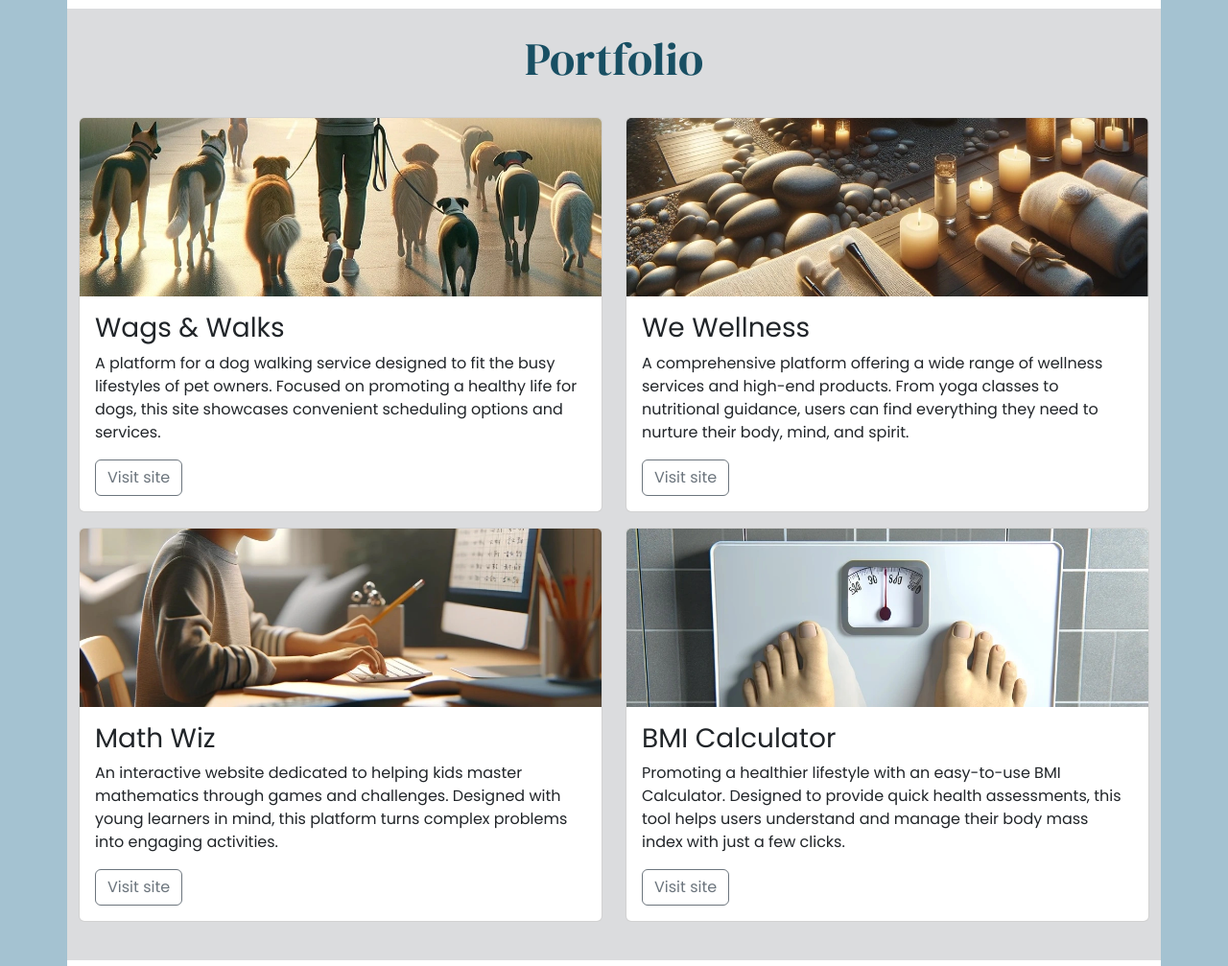
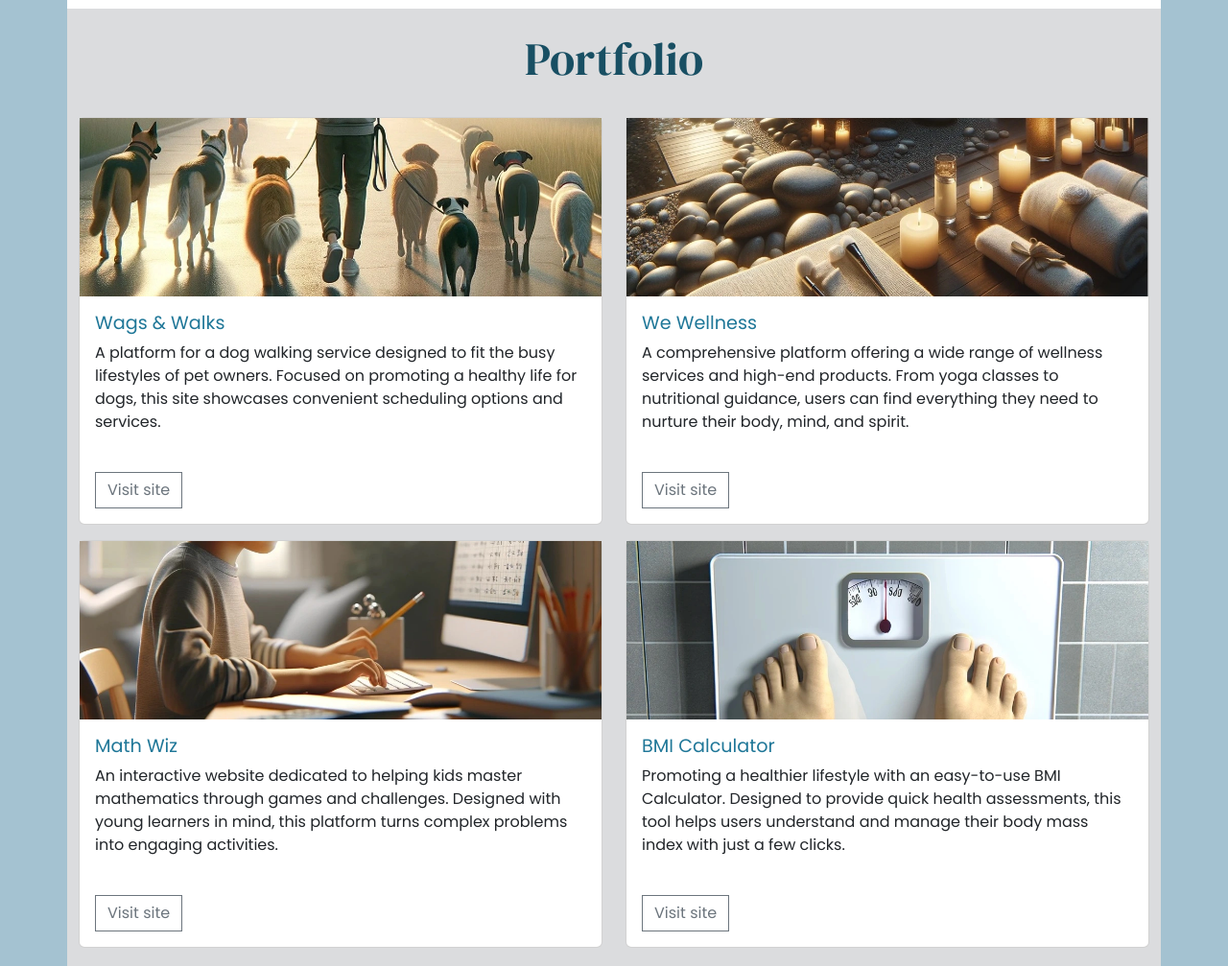
Before and after one commit to weakn1337/mei-wong, a plain HTML site: page index.html in a window 1280 px wide. Shown: the part 1040-2047 px from the top of the page at 96% size. Drawn offline with nearby package versions, Linux system fonts and the light colour scheme.

Commit message:
Remove rounded corners

```diff
--- a/assets/css/style.css
+++ b/assets/css/style.css
@@ -19,6 +19,11 @@ h1, h2 {
     color: #184f63;
 }
 
+.sharp-corner,
+.sharp-corners * {
+    border-radius: 0;
+}
+
 /* about section */
 #about {
     background-color: white;
@@ -26,6 +31,19 @@ h1, h2 {
 /* portfolio section */
 #portfolio {
     background-color: #dbdcde;
+}
+#portfolio .card-title {
+    color: #1f7798;
+    font-size: 1.2rem;
+
+}
+
+#portfolio .card-text {
+    min-height: 120px;
+}
+#portfolio .btn-outline-secondary:hover {
+    background-color: #1f7798;
+
 }
 /* contact section */
 #contact {
@@ -40,3 +58,9 @@ h1, h2 {
     min-height: 500px;
     padding: 5% 7%;
 }
+
+@media screen and (min-width: 1200px) {
+    #porfolio .card-text {
+        min-height:auto;
+    }
+}
--- a/index.html
+++ b/index.html
@@ -64,7 +64,7 @@
                 </p>
                 <!-- mb-5 gives extra margin spacing under lead text -->
                 <p class="lead mb-5">Let's create something amazing together!</p>
-                <button type="button" class="btn btn-primary" data-bs-toggle="modal" data-bs-target="#exampleModal">
+                <button type="button" class="btn btn-primary sharp-corners" data-bs-toggle="modal" data-bs-target="#exampleModal">
                     Subscribe to my newsletter!
                 </button>
             </div>
@@ -118,7 +118,7 @@
                 </div>
                 <!-- cols for cards -->
                 <div class="col-12 col-md-6">
-                    <div class="card mb-3">
+                    <div class="card mb-3 sharp-corners">
                         <img src="assets/images/wags-and-walks.webp" class="card-img-top"
                             alt="A man walking several dogs early in the morning">
                         <div class="card-body">
@@ -134,7 +134,7 @@
                     </div>
                 </div>
                 <div class="col-12 col-md-6">
-                    <div class="card mb-3">
+                    <div class="card mb-3 sharp-corners">
                         <img src="assets/images/we-wellness.webp" class="card-img-top"
                             alt="A spa with candles towels and natural material">
                         <div class="card-body">
@@ -150,7 +150,7 @@
                     </div>
                 </div>
                 <div class="col-12 col-md-6">
-                    <div class="card mb-3">
+                    <div class="card mb-3 sharp-corners">
                         <img src="assets/images/math-wiz.webp" class="card-img-top"
                             alt="A child practicing math at a computer">
                         <div class="card-body">
@@ -167,7 +167,7 @@
                     </div>
                 </div>
                 <div class="col-12 col-md-6">
-                    <div class="card mb-3">
+                    <div class="card mb-3 sharp-corners">
                         <img src="assets/images/bmi-calculator.webp" class="card-img-top"
                             alt="Weighing scales seen from the first person view of the person standing on the scales">
                         <div class="card-body">
@@ -194,7 +194,7 @@
           </div>
           <div class="col-12 col-md-10 col-lg-8 mb-4">
             <!-- Add your form here -->
-            <form class="row g-3">
+            <form class="row g-3 sharp-corners">
                 <div class="col-lg-4">
                     <label for="full-name" class="form-label">Full Name</label>
                     <input type="text" class="form-control" id="full-name">
@@ -224,7 +224,7 @@
 
     <div class="modal fade" id="exampleModal" tabindex="-1" aria-labelledby="exampleModalLabel" aria-hidden="true">
         <div class="modal-dialog modal-lg">
-            <div class="modal-content">
+            <div class="modal-content sharp-corners">
                 <div class="modal-header">
                     <h1 class="modal-title fs-5" id="exampleModalLabel">Subscribe</h1>
                     <button type="button" class="btn-close" data-bs-dismiss="modal" aria-label="Close"></button>
```
